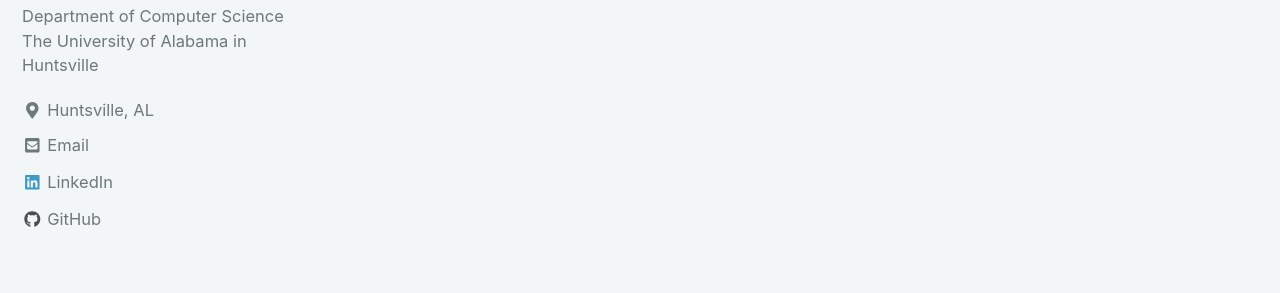
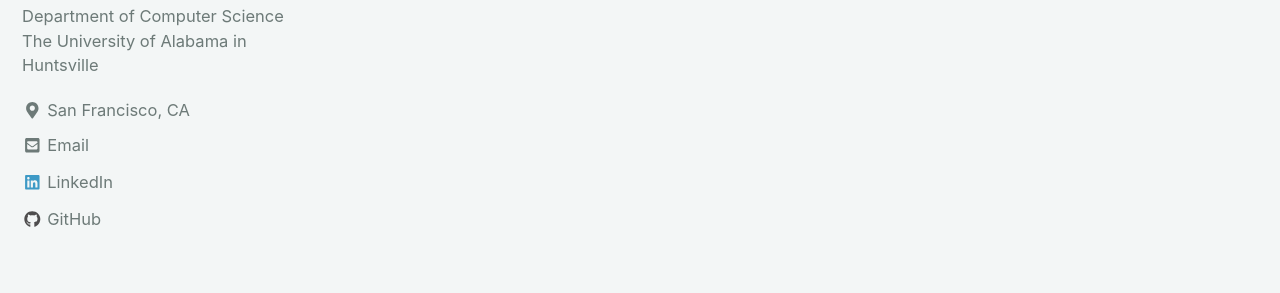
Before and after one commit to Nikhil0417/Nikhil0417.github.io, a Jekyll site: the page built from _pages/blog.md, in a window 1280 px wide. Shown: the part 342-635 px from the top of the page. Built offline with Jekyll 4.4.1, drawn with Linux system fonts in a browser that asks for light colours; nearby versions of some CDN libraries.

Commit message:
Add new Cisco logo. Change sidebar email and location

```diff
--- a/_config.yml
+++ b/_config.yml
@@ -103,8 +103,8 @@ author:
   name             : "Nikhil Mettupally"
   avatar           : "images/Display_Pic.jpg" # path of avatar image, e.g. "/assets/images/bio-photo.jpg"
   bio              : "Graduate Student<br/> Department of Computer Science<br/>The University of Alabama in Huntsville"
-  location         : "Huntsville, AL"
-  email            : "sm0143@uah.edu"
+  location         : "San Francisco, CA"
+  email            : "snc0417@gmail.com"
   uri              :
   home             : # null (default), "absolute or relative url to link to author home"
   bitbucket        :
```
Also changed, not shown: home.md (+1 -1 lines), images/cisco_corporate_logo_blue2.jpg (added).
